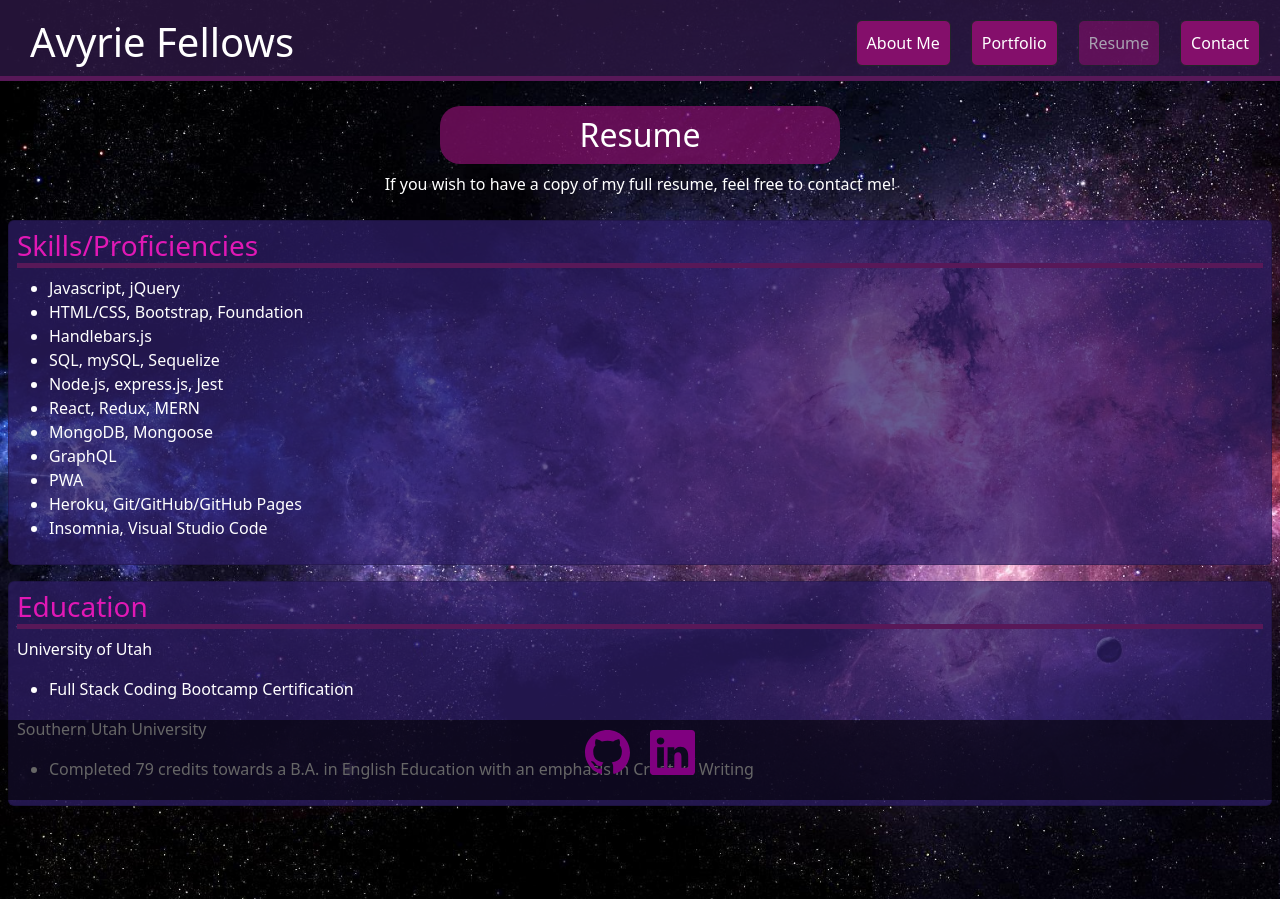
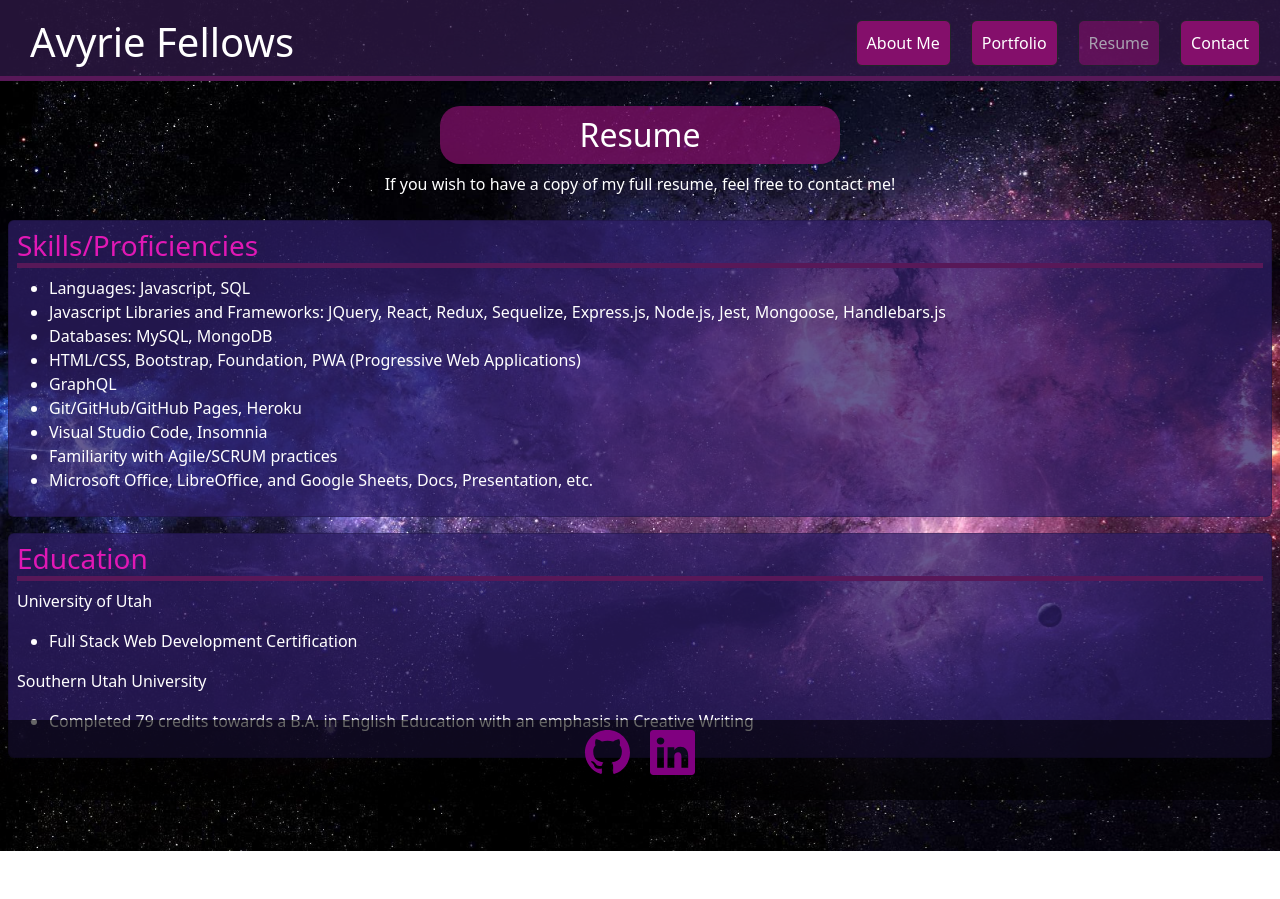
Before and after one commit to Avenix17/React-Portfolio, a React (Create React App) app: page / in a window 1280 px wide. Both pictures are taken after a click on the button "Resume". After the commit the page ends 851 px from the top, so only its background shows below. Built offline with nearby package versions, Linux system fonts and the light colour scheme.

Commit message:
Finished resume section

```diff
--- a/src/components/Resume.js
+++ b/src/components/Resume.js
@@ -8,17 +8,15 @@ function Resume() {
                 <section className="skills card m-2 p-2">
                     <h3>Skills/Proficiencies</h3>
                     <ul>
-                        <li>Javascript, jQuery</li>
-                        <li>HTML/CSS, Bootstrap, Foundation</li>
-                        <li>Handlebars.js</li>
-                        <li>SQL, mySQL, Sequelize</li>
-                        <li>Node.js, express.js, Jest</li>
-                        <li>React, Redux, MERN</li>
-                        <li>MongoDB, Mongoose</li>
+                        <li>Languages: Javascript, SQL</li>
+                        <li>Javascript Libraries and Frameworks: JQuery, React, Redux, Sequelize, Express.js, Node.js, Jest, Mongoose, Handlebars.js</li>
+                        <li>Databases: MySQL, MongoDB</li>
+                        <li>HTML/CSS, Bootstrap, Foundation, PWA (Progressive Web Applications)</li>
                         <li>GraphQL</li>
-                        <li>PWA</li>
-                        <li>Heroku, Git/GitHub/GitHub Pages</li>
-                        <li>Insomnia, Visual Studio Code</li>
+                        <li>Git/GitHub/GitHub Pages, Heroku</li>
+                        <li>Visual Studio Code, Insomnia</li>
+                        <li>Familiarity with Agile/SCRUM practices</li>
+                        <li>Microsoft Office, LibreOffice, and Google Sheets, Docs, Presentation, etc.</li>
                     </ul>
                 </section>
                 <section className="education card m-2 p-2">
@@ -26,7 +24,7 @@ function Resume() {
                     <div>
                         <p>University of Utah</p>
                         <ul>
-                            <li>Full Stack Coding Bootcamp Certification</li>
+                            <li>Full Stack Web Development Certification</li>
                         </ul>
                     </div>
                     <div>
```
